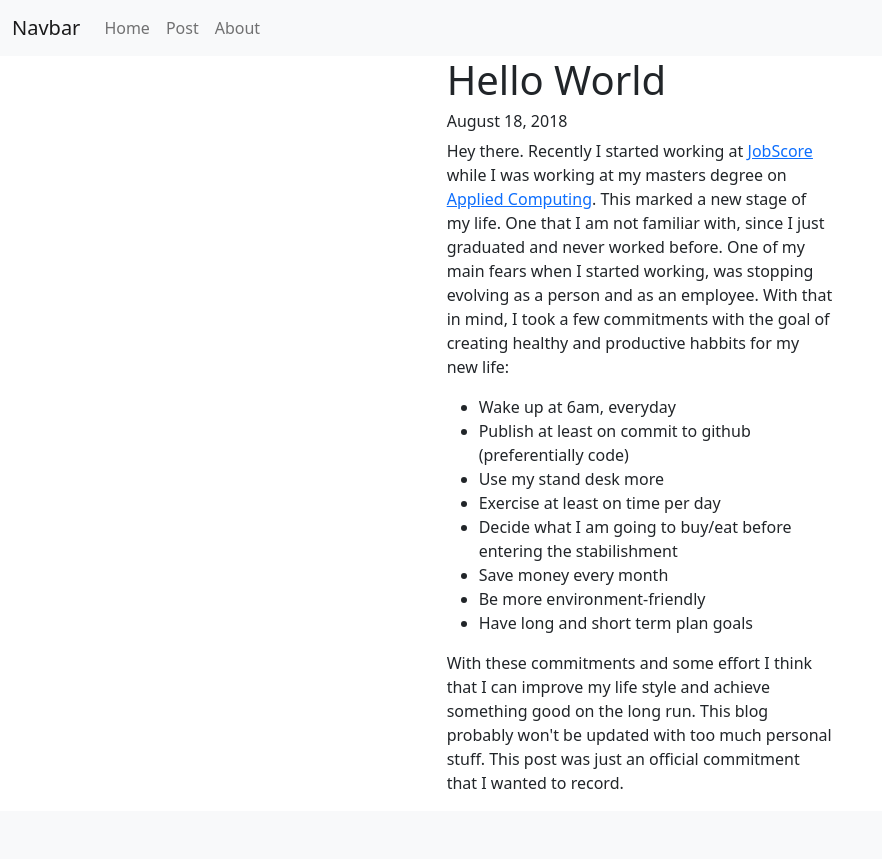
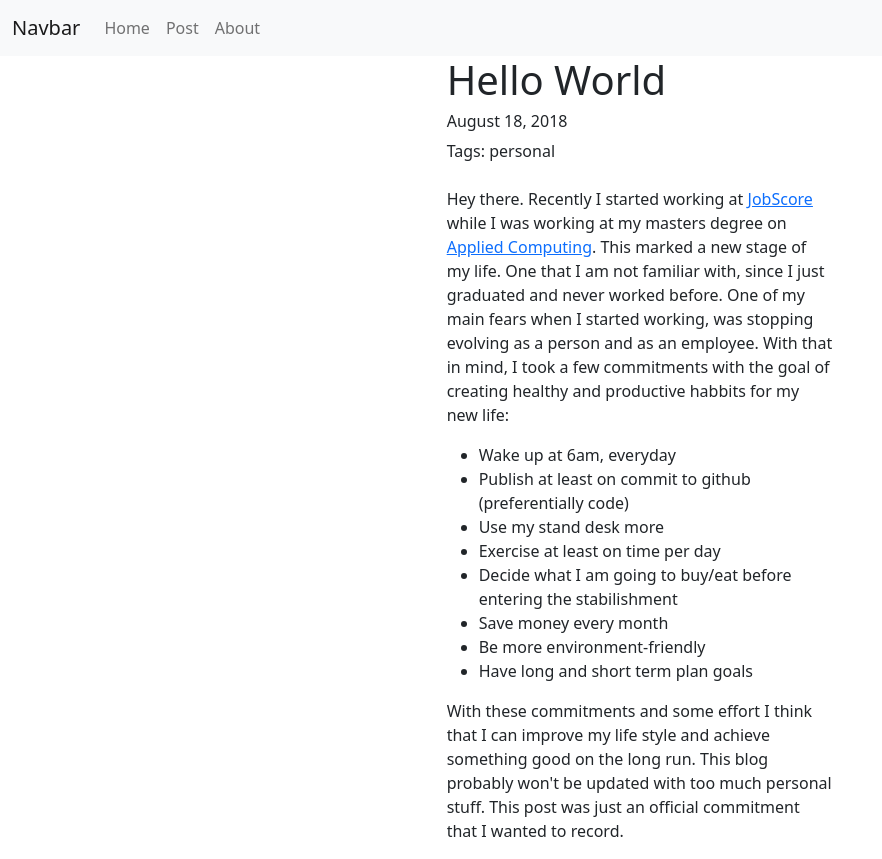
Before and after one commit to h3nnn4n/neo-personal-website, a Django app: page /post/ in a window 1280 px wide. Shown: the whole page, without its empty margins (0-882 px from the left). Before the commit the page ends 789 px from the top, so only its background shows below. Run offline with Django 4.2, Linux system fonts and the light colour scheme.

Commit message:
Render tags from md file

```diff
--- a/website/app/templates/post.html
+++ b/website/app/templates/post.html
@@ -16,6 +16,14 @@
 
       <h6> {{ date }} </h6>
 
+      Tags:
+
+      {% for tag in tags %}
+        {{ tag }}
+      {% endfor %}
+
+      <br><br>
+
       {{ content }}
     </div>
   </div>
--- a/website/app/views.py
+++ b/website/app/views.py
@@ -45,6 +45,7 @@ class PostView(View):
             context={
                 "title": headers.get("title"),
                 "date": pretty_date,
+                "tags": headers.get("tags"),
                 "content": content,
             },
         )
```
